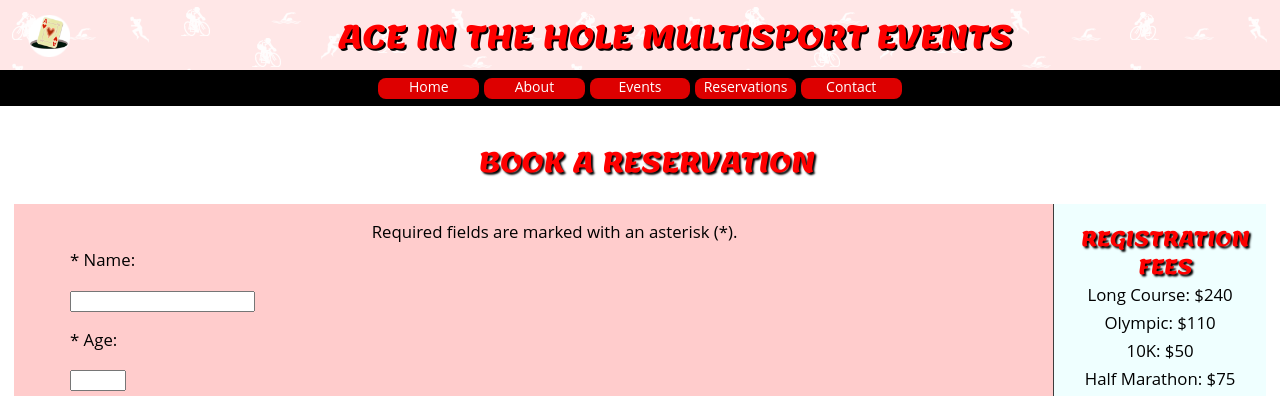
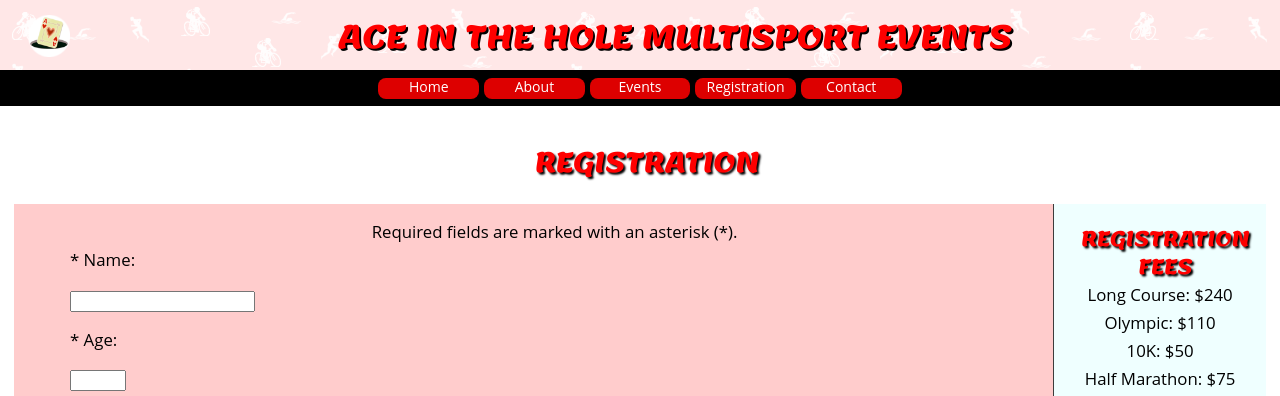
Before and after one commit to MattFlajole/cas222, a PHP site: page /reservations/index.php in a window 1280 px wide. Shown: the top 396 px of the page. Run offline with PHP 8.4, Linux system fonts and the light colour scheme.

Commit message:
quick fix

```diff
--- a/includes/navigation.inc.html.php
+++ b/includes/navigation.inc.html.php
@@ -3,7 +3,7 @@
         <li><a href="<?php echo BASE_URL ?>/index.php">Home</a></li>
         <li><a href="<?php echo BASE_URL ?>/about">About</a></li>
         <li><a href="<?php echo BASE_URL ?>/events">Events</a></li>
-        <li><a href="<?php echo BASE_URL ?>/reservations">Reservations</a></li>
+        <li><a href="<?php echo BASE_URL ?>/reservations">Registration</a></li>
         <li><a href="<?php echo BASE_URL ?>/contact">Contact</a></li>
     </ul>
 </nav>
--- a/reservations/reservations.html.php
+++ b/reservations/reservations.html.php
@@ -2,7 +2,7 @@
 
 <!--
 Assignment Name: Forms
-File Name: reservations\reservations.html.php
+File Name: reservationss\reservationss.html.php
 Date: 02/28/2021
 Programmer: Matthew Flajole
 -->
@@ -27,7 +27,7 @@ Programmer: Matthew Flajole
             <?php include '../includes/navigation.inc.html.php'; ?>
 
             <main>
-                <h2>Book a Reservation</h2>
+                <h2>Registration</h2>
                 <aside class="sidebar">
                     <div class="fee">
                         <h3>Registration Fees</h3>
@@ -51,7 +51,7 @@ Programmer: Matthew Flajole
                     </div>
                 </aside>
                 <section class="top">
-                    <div id="reservations">
+                    <div id="reservationss">
                         <form method="post" action=" ">
                             <div class="hint">Required fields are marked with an asterisk (*).</div>
                             <input name="honeypot" type="text" value="" id="honeypot" class="honeypot" />
```
